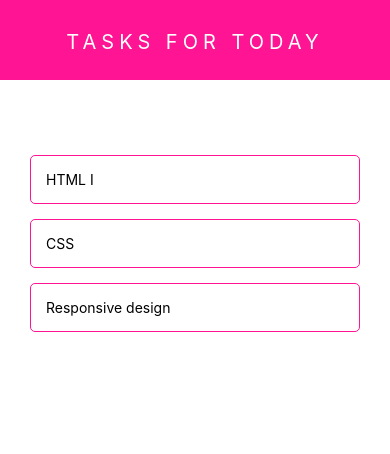
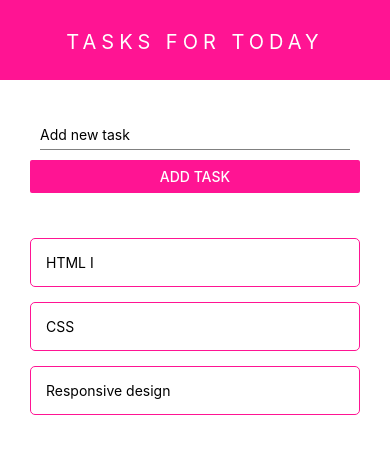
Before and after one commit to rita-morozova/todo-list-react-native, a React Native app: screen / in a window 390 px wide. Shown: the top 454 px of the page. Built offline with nearby package versions, Linux system fonts and the light colour scheme.

Commit message:
add new task to the list

```diff
--- a/App.js
+++ b/App.js
@@ -1,7 +1,9 @@
 import React, { useState } from 'react';
 import { StyleSheet, Text, View, FlatList, SafeAreaView} from 'react-native';
-import Header from './components/Header'
-import Task from './components/Task'
+import Header from './components/Header';
+import Task from './components/Task';
+import AddTask from './components/AddTask';
+import {v4 as uuidv4} from 'uuid';
 
 export default function App() {
   const [tasks, setTasks] = useState([
@@ -10,10 +12,17 @@
       {"task":"Responsive design","done":true, "id": "3"},
       ]
   )
+
+  const addTask = (text) => {
+    setTasks(prevTasks => {
+      return [{task: text, id: uuidv4()}, ... prevTasks ]
+    })
+  }
   return (
     <SafeAreaView style={styles.container}>
       <Header />
       <View style={styles.content}>
+        <AddTask addTask={addTask}/>
         <View style={styles.list}>
         <FlatList
             data={tasks}
--- /dev/null
+++ b/components/AddTask.js
@@ -0,0 +1,31 @@
+import React, { useState } from 'react'
+import { StyleSheet, Text, View, TextInput, Button } from 'react-native';
+
+const AddTask = ({ addTask }) => {
+    const [text, setText] = useState('')
+    const changeHandler = (val) => {
+        setText(val)
+    }
+    return (
+        <View>
+            <TextInput
+                style={styles.input}
+                placeholder="Add new task"
+                onChangeText={changeHandler}
+            />
+            <Button title="add task" color="deeppink" onPress={() => addTask(text)} />
+        </View>
+    )
+}
+
+const styles = StyleSheet.create({
+    input: {
+        margin: 10,
+        paddingVertical: 6,
+        borderBottomWidth: 1,
+        borderBottomColor: 'grey'
+
+    }
+})
+
+export default AddTask
--- a/package.json
+++ b/package.json
@@ -13,7 +13,8 @@
     "react": "16.13.1",
     "react-dom": "16.13.1",
     "react-native": "https://github.com/expo/react-native/archive/sdk-40.0.1.tar.gz",
-    "react-native-web": "~0.13.12"
+    "react-native-web": "~0.13.12",
+    "uuid": "^3.4.0"
   },
   "devDependencies": {
     "@babel/core": "^7.9.0"
```
Also changed, not shown: 1 other file (tests, documents, lock files or other folders).
